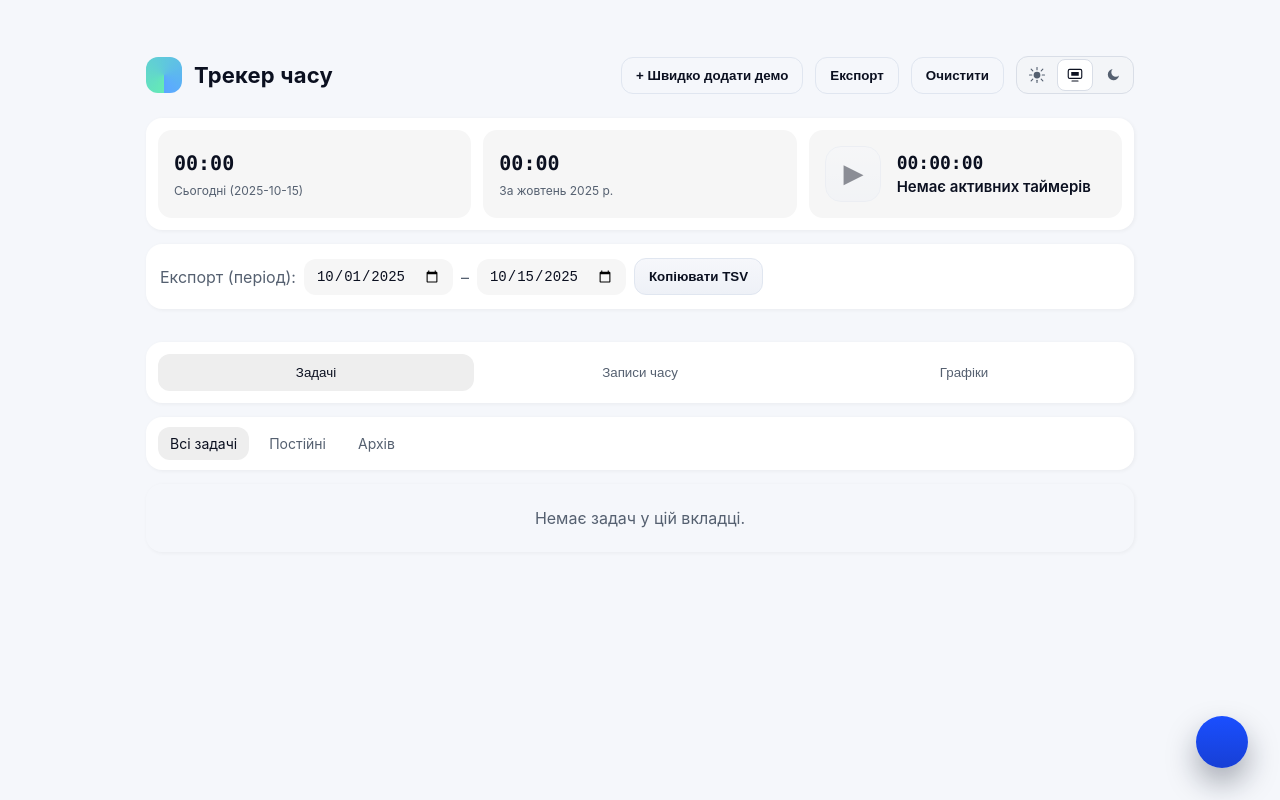
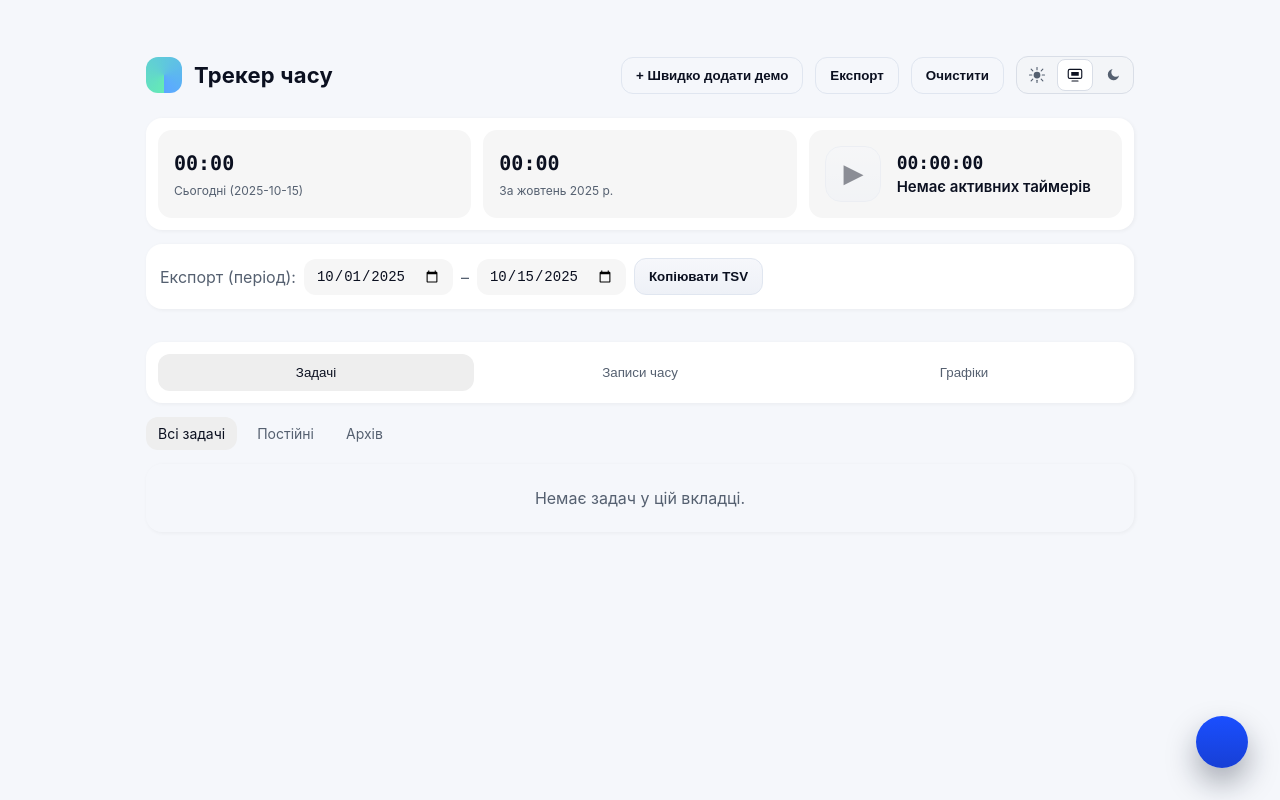
Before and after one commit to eightalex/time-tracker, a Vue app: page / in a window 1280 px wide. Built offline with nearby package versions, Linux system fonts and the light colour scheme; some icons are missing.

Commit message:
style: remove bg from tabs

```diff
--- a/src/components/TabsBar.vue
+++ b/src/components/TabsBar.vue
@@ -18,7 +18,8 @@ const modelTab = computed({ get:()=>props.tab, set:v=>emit('update:tab', v) });
   display: flex;
   gap: 8px;
   margin: 14px 0;
-  padding: 10px 12px
+  background: none;
+  box-shadow: none;
 }
 
 .tab{
```
